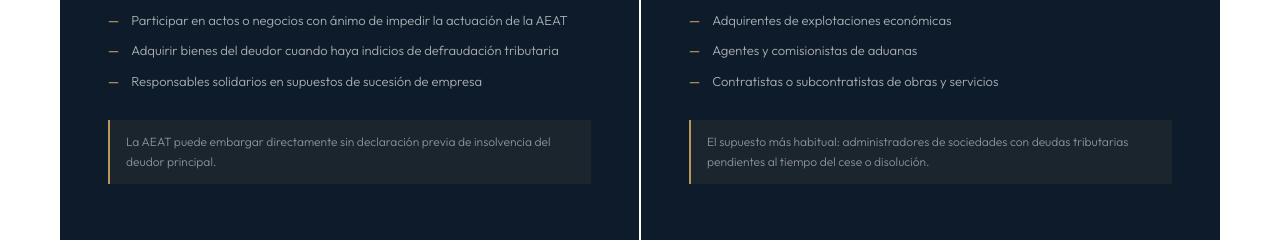
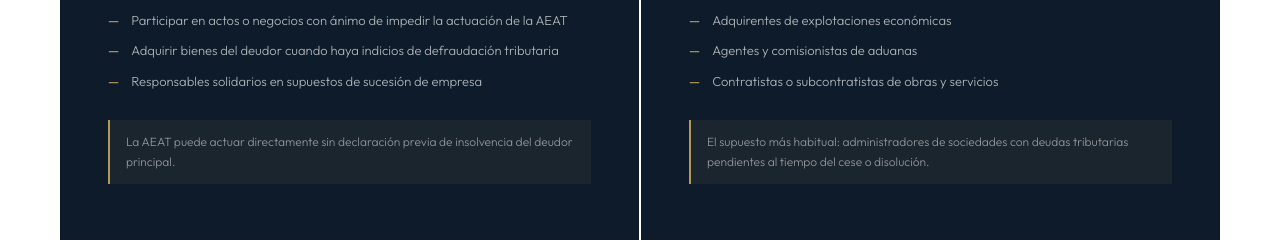
Before and after one commit to Ivanrm01/IRM-Abogados, a Next.js app: page /derivaciones-responsabilidad-tributaria in a window 1280 px wide. Shown: the part 1820-2062 px from the top of the page. Built offline with nearby package versions, Linux system fonts and the light colour scheme.

Commit message:
Update page.jsx

```diff
--- a/app/derivaciones-responsabilidad-tributaria/page.jsx
+++ b/app/derivaciones-responsabilidad-tributaria/page.jsx
@@ -175,7 +175,7 @@ export default function DerivacionesPage() {
               ))}
             </ul>
             <div className={styles.articuloNote}>
-              La AEAT puede embargar directamente sin declaración previa de insolvencia del deudor principal.
+              La AEAT puede actuar directamente sin declaración previa de insolvencia del deudor principal.
             </div>
           </div>
           <div className={styles.articuloCard}>
```
